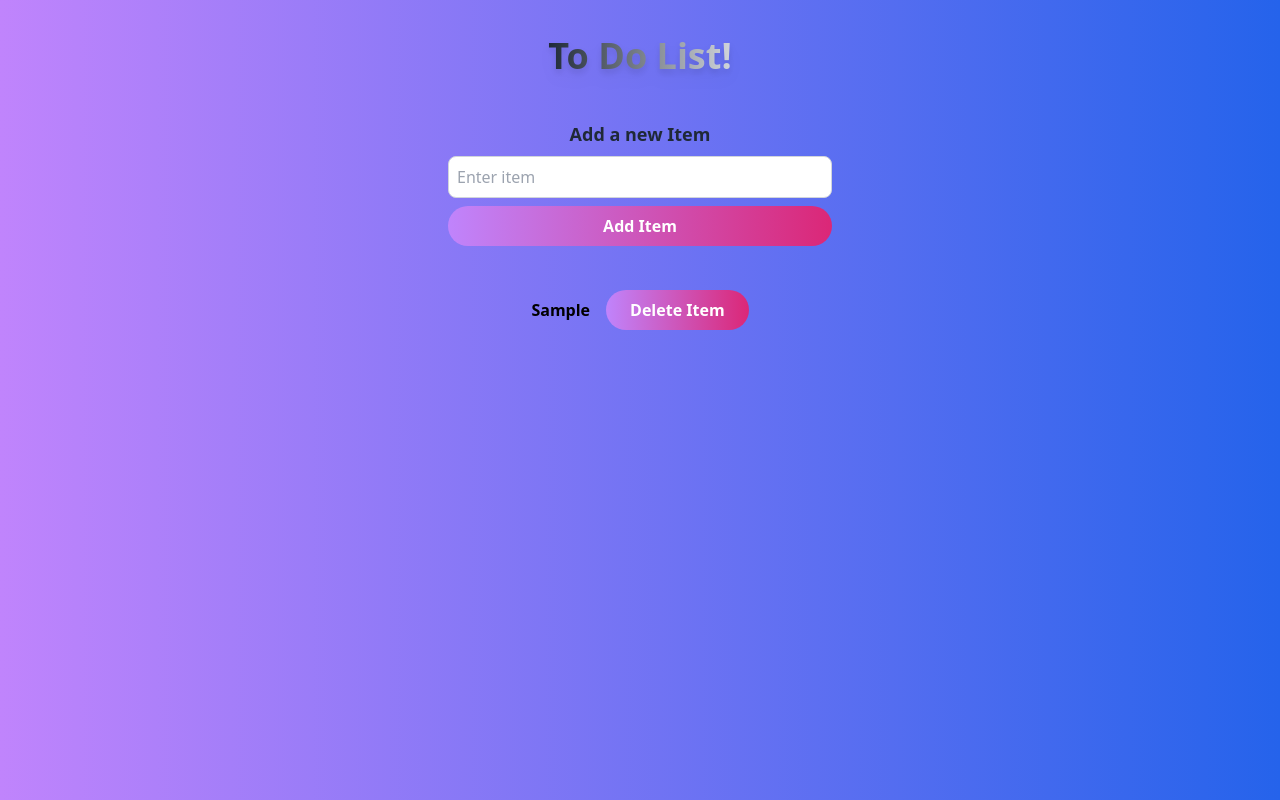
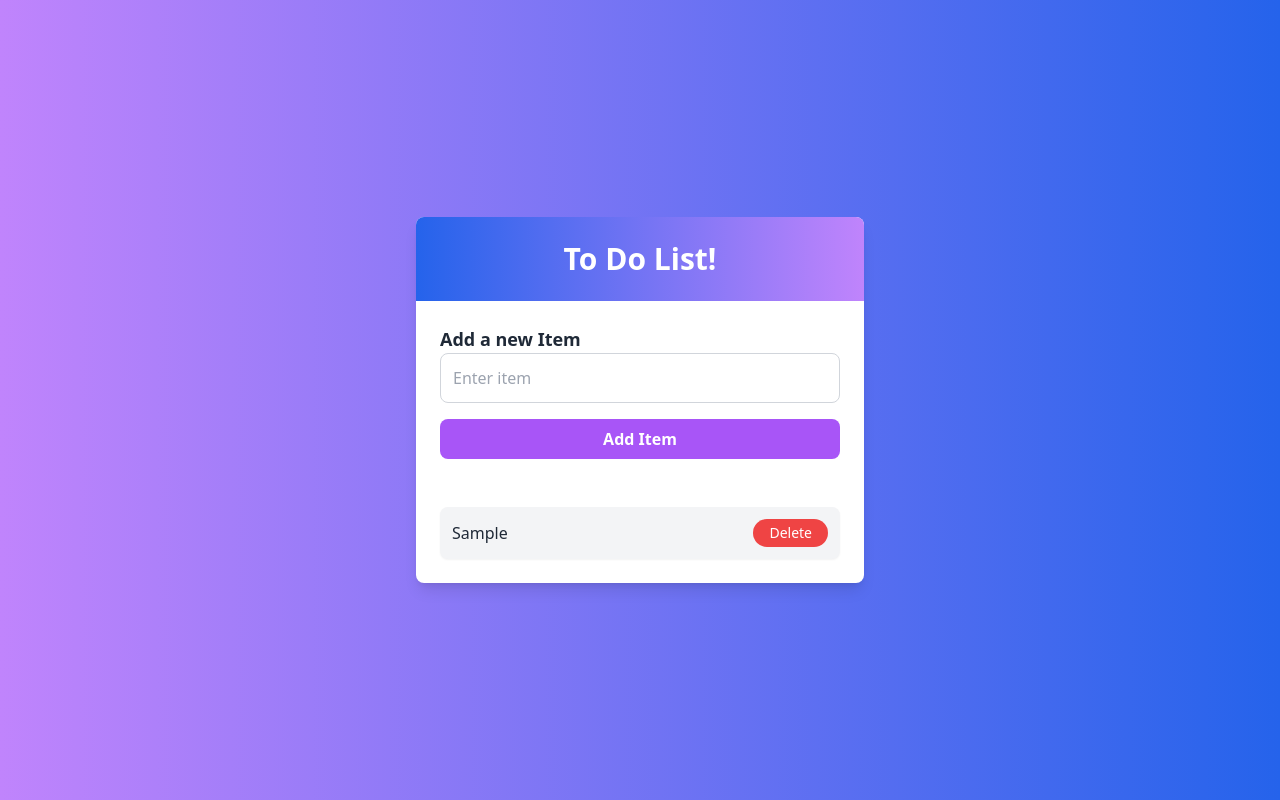
Before and after one commit to EduardoJRP/ToDoApp, a Next.js app: page / in a window 1280 px wide. Both pictures are taken after typing "Sample" into the empty fields and a click on the button "Add Item". Built offline with nearby package versions, Linux system fonts and the light colour scheme.

Commit message:
fix/made changes for the css setup

```diff
--- a/app/page.tsx
+++ b/app/page.tsx
@@ -28,20 +28,17 @@ export default function Home() {
   };
 
   return (
-    <div className="min-h-screen w-full bg-gradient-to-r from-purple-400 to-blue-600">
+    <div className="flex flex-col items-center justify-center min-h-screen w-full bg-gradient-to-r from-purple-400 to-blue-600">
       {/* To Do List Title */}
-      <div className="flex justify-center items-center p-9">
-        <h1 className="text-4xl font-bold text-transparent bg-clip-text bg-gradient-to-l from-gray-300 to-gray-800 drop-shadow-lg">
-          To Do List!
-        </h1>
+      <div className="flex flex-col w-full max-w-md mx-auto border-none rounded-lg shadow-lg bg-white">
+        <div className="flex justify-center items-center p-6 bg-gradient-to-r from-blue-600 to-purple-400 rounded-t-lg">
+          <h1 className="text-3xl font-bold text-white">To Do List!</h1>
         </div>
 
   {/* New Item to add to the list */}
-      <div className="flex flex-col space-y-4 items-center">
-        <label className="flex flex-col w-full max-w-sm" htmlFor="toDoItem">
-          <span className="font-semibold text-lg text-gray-800 p-2 text-center">
-            Add a new Item
-          </span>
+      <div className="flex flex-col p-6 space-y-4">
+        <label className="flex flex-col w-full" htmlFor="toDoItem">
+          <span className="font-semibold text-lg text-gray-800">Add a new Item</span>
             <input
               type="text"
               name="toDoItem"
@@ -49,35 +46,37 @@ export default function Home() {
               placeholder="Enter item"
               value={inputValue}
               onChange={(e) => setInputValue(e.target.value)}
-            className="flex-1 border border-gray-300 rounded-lg p-2 focus:outline-none focus:ring-2 focus:ring-purple-400"
+              className="border border-gray-300 rounded-lg p-3 focus:outline-none focus:ring-2 focus:ring-purple-400"
             />
+            </label>
             <button
-            className="mt-2 bg-gradient-to-r from-purple-400 to-pink-600 text-white font-semibold rounded-full py-2 px-6 hover:shadow-lg transition-all duration-300"
+              className="w-full bg-purple-500 text-white font-semibold rounded-lg py-2 px-4 hover:bg-purple-600 transition-all"
               onClick={addItem}
             >
               Add Item
             </button>
-        </label>
           </div>
 
-      {/* New Item to add to the list */}
-      <ul className="flex flex-col justify-center items-center p-9">
+  {/* List of Items */}
+        <ul className="flex flex-col items-center space-y-4 p-6">
           {toDoList.items.length > 0 ? (
             toDoList.items.map((item, index) => (
-            <li className="font-semibold text-md m-2" key={index}>
-              {item}
+              <li className="w-full flex justify-between items-center bg-gray-100 p-3 rounded-lg shadow-sm" key={index}>
+                <span className="text-gray-800 font-medium">{item}</span>
                 <button
-                className="ml-4 bg-gradient-to-r from-purple-400 to-pink-600 text-white font-semibold rounded-full py-2 px-6 hover:shadow-lg transition-all duration-300"
+                  className="text-sm bg-red-500 text-white rounded-full px-4 py-1 hover:bg-red-600 transition-all"
                   onClick={() => deleteItem(index)}
                 >
-                Delete Item
+                  Delete
                 </button>
               </li>
             ))
           ) : (
-          <li className="font-semibold text-lg">No Items Listed Yet.</li>
+            <li className="text-gray-500">No Items Listed Yet.</li>
           )}
         </ul>
       </div>
+
+    </div>
   );
 }
```
Lines whose indentation alone changed are shown as unchanged.
